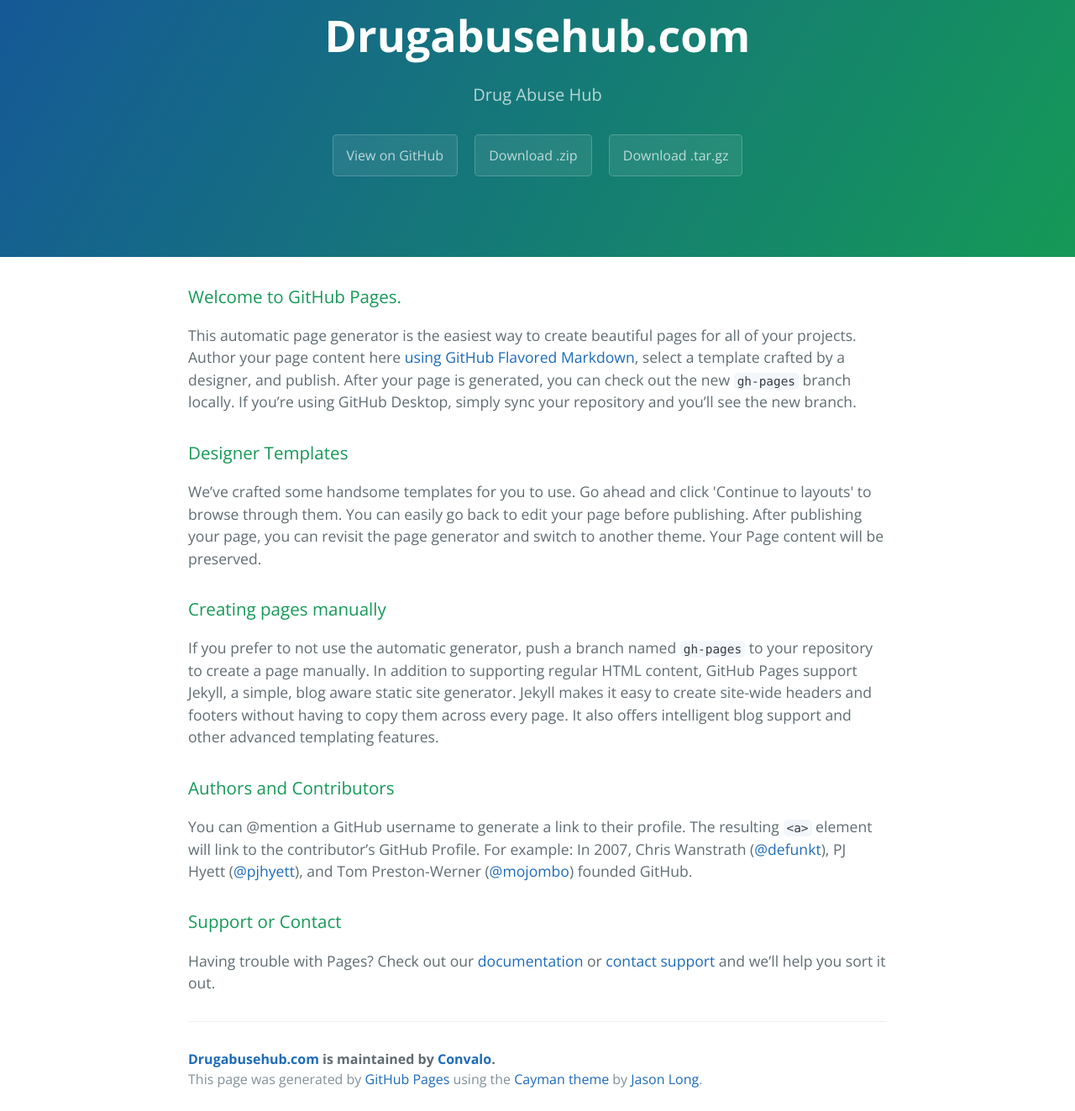
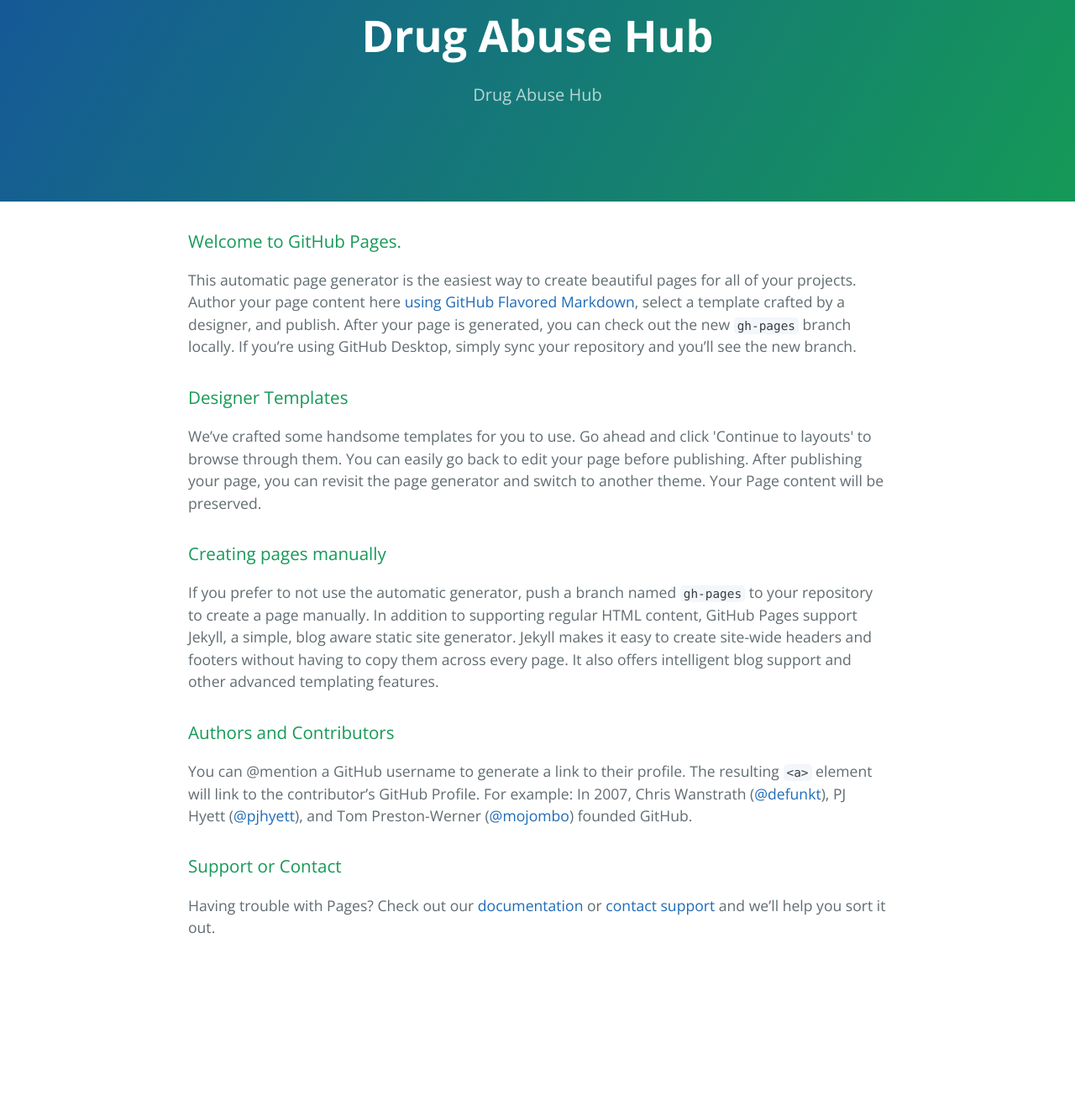
Before and after one commit to Convalo/drugabusehub.com, a plain HTML site: page index.html in a window 1280 px wide. Shown: the part 77-1400 px from the top of the page at 84% size. After the commit the page ends 1244 px from the top, so only its background shows below. Drawn offline with nearby package versions, Linux system fonts and the light colour scheme.

Commit message:
Update index.html

```diff
--- a/index.html
+++ b/index.html
@@ -2,7 +2,7 @@
 <html lang="en-us">
   <head>
     <meta charset="UTF-8">
-    <title>Drugabusehub.com by Convalo</title>
+    <title>Drug Abuse Hub</title>
     <meta name="viewport" content="width=device-width, initial-scale=1">
     <link rel="stylesheet" type="text/css" href="stylesheets/normalize.css" media="screen">
     <link href='https://fonts.googleapis.com/css?family=Open+Sans:400,700' rel='stylesheet' type='text/css'>
@@ -11,11 +11,8 @@
   </head>
   <body>
     <section class="page-header">
-      <h1 class="project-name">Drugabusehub.com</h1>
+      <h1 class="project-name">Drug Abuse Hub</h1>
       <h2 class="project-tagline">Drug Abuse Hub</h2>
-      <a href="https://github.com/Convalo/drugabusehub.com" class="btn">View on GitHub</a>
-      <a href="https://github.com/Convalo/drugabusehub.com/zipball/master" class="btn">Download .zip</a>
-      <a href="https://github.com/Convalo/drugabusehub.com/tarball/master" class="btn">Download .tar.gz</a>
     </section>
 
     <section class="main-content">
@@ -44,12 +41,6 @@
 
 <p>Having trouble with Pages? Check out our <a href="https://help.github.com/pages">documentation</a> or <a href="https://github.com/contact">contact support</a> and we’ll help you sort it out.</p>
 
-      <footer class="site-footer">
-        <span class="site-footer-owner"><a href="https://github.com/Convalo/drugabusehub.com">Drugabusehub.com</a> is maintained by <a href="https://github.com/Convalo">Convalo</a>.</span>
-
-        <span class="site-footer-credits">This page was generated by <a href="https://pages.github.com">GitHub Pages</a> using the <a href="https://github.com/jasonlong/cayman-theme">Cayman theme</a> by <a href="https://twitter.com/jasonlong">Jason Long</a>.</span>
-      </footer>
-
     </section>
 
 
```
